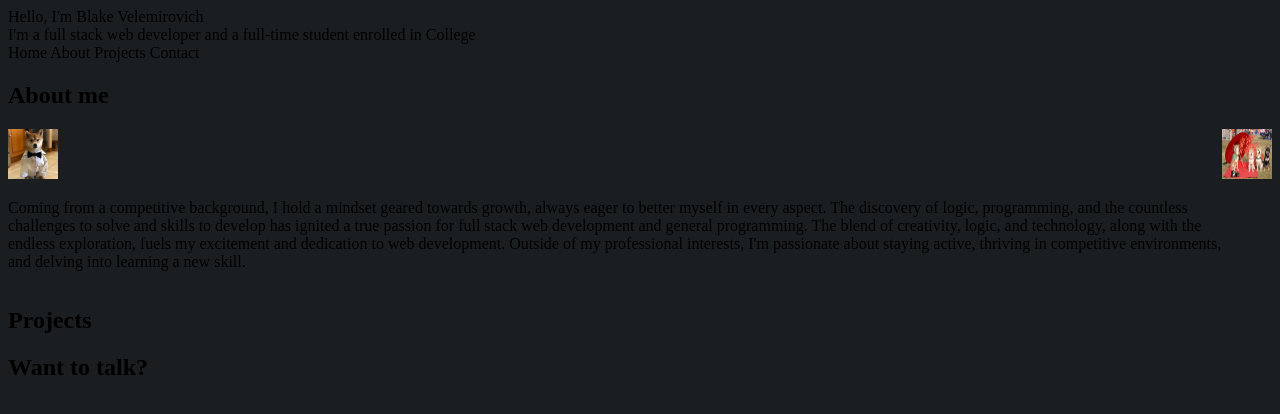
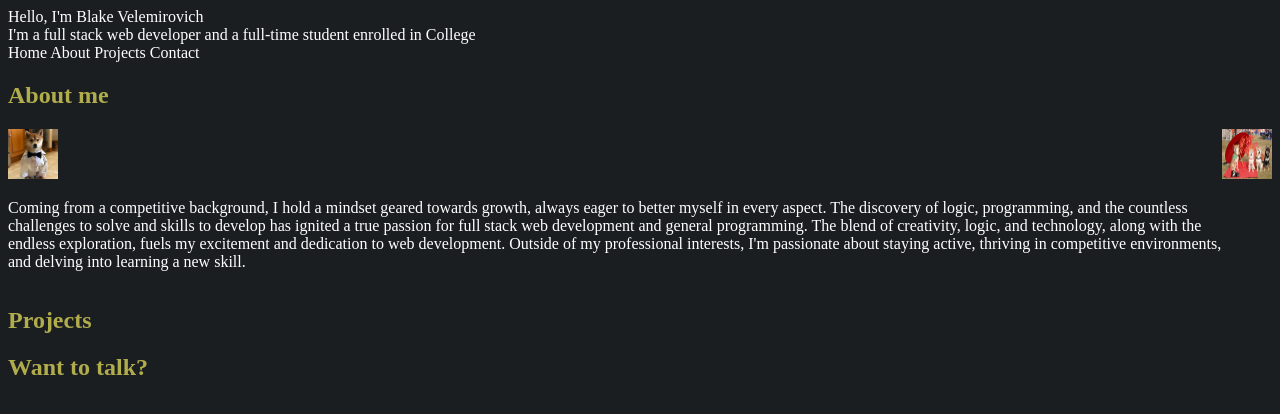
Before and after one commit to BlakeVelemirovich/Portfolio, a website: page dist/index.html in a window 1280 px wide. Drawn offline with Linux system fonts and the light colour scheme.

Commit message:
Sharing to desktop PC

```diff
--- a/src/SASS/content.scss
+++ b/src/SASS/content.scss
@@ -5,9 +5,14 @@ $font-color: white;
 
 body {
     background-color: $background-colour;
+    color: $font-color;
 }
 
 img {
     height: 50px;
     width: 50px;
 }
+
+h2 {
+    color: $highlight-colour;s
+}
```
Also changed, not shown: dist/main.css.
